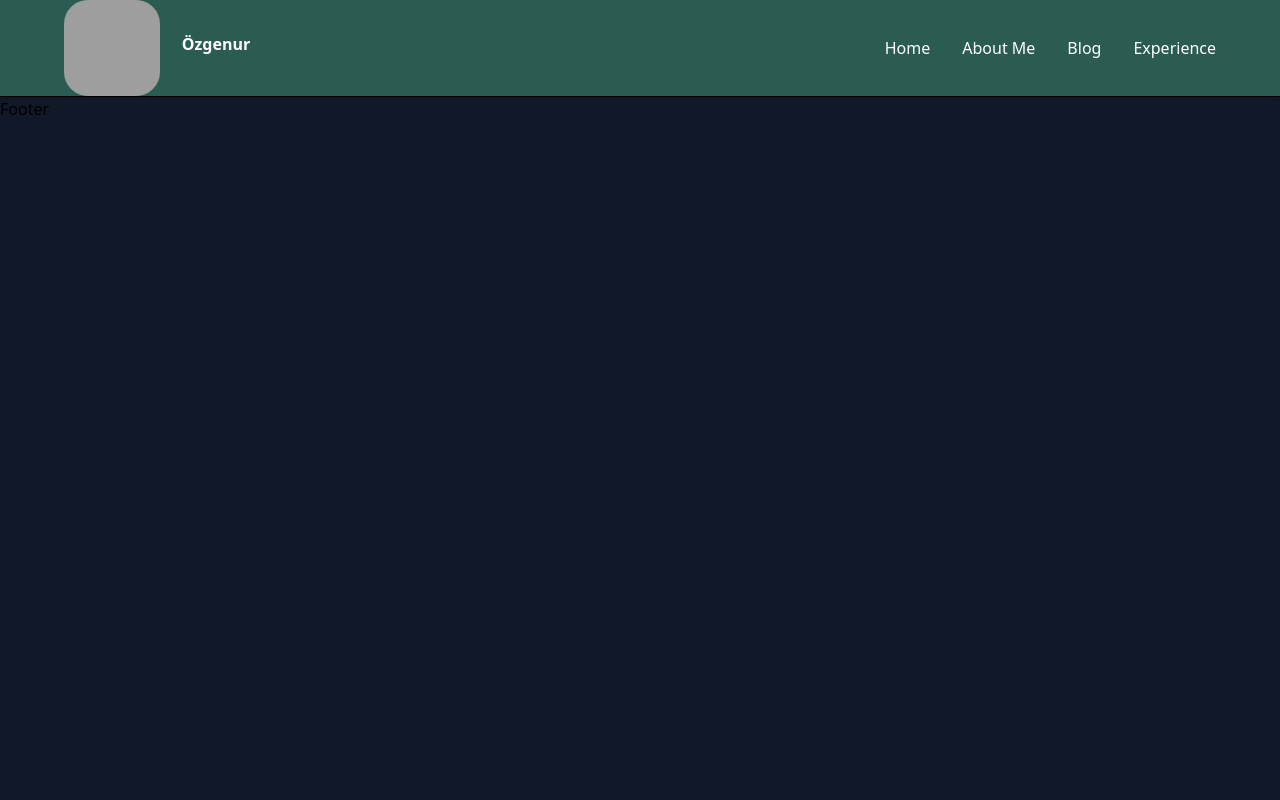
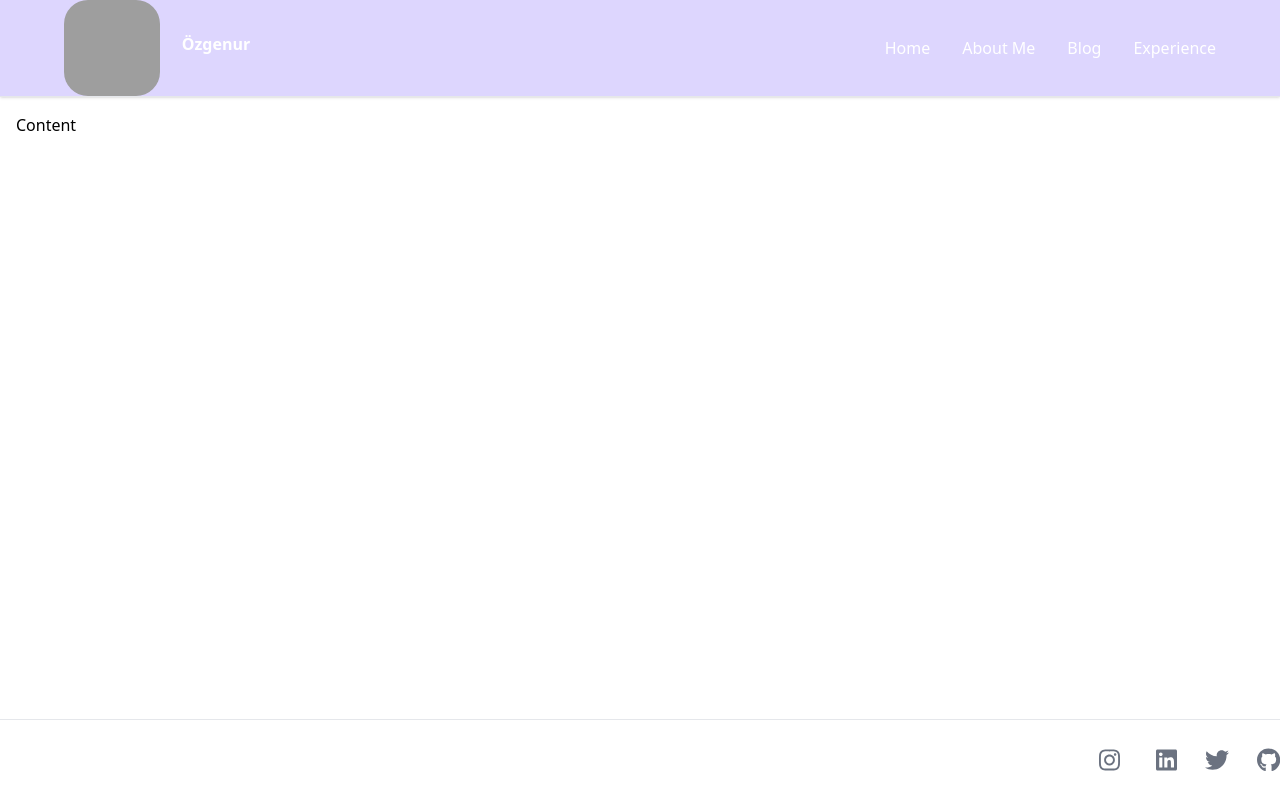
Before and after one commit to ozgeozkaraa01/my-website, a Next.js app: page / in a window 1280 px wide. Built offline with nearby package versions, Linux system fonts and the light colour scheme; grey boxes are pictures that could not be loaded.

Commit message:
completed footer component

```diff
--- /dev/null
+++ b/components/Content.jsx
@@ -0,0 +1,9 @@
+import React from "react";
+
+const Content = () => {
+  return (
+   <div className=" p-4 flex-grow ">Content</div>
+   );
+};
+
+export default Content;
--- a/components/Footer.jsx
+++ b/components/Footer.jsx
@@ -1,9 +1,39 @@
-import React from 'react'
+import { FontAwesomeIcon } from "@fortawesome/react-fontawesome";
+import {
+  faInstagram,
+  faLinkedin,
+  faTwitter,
+  faGithub,
+} from "@fortawesome/free-brands-svg-icons";
+
+import React from "react";
 
 const Footer = () => {
   return (
-    <div>Footer</div>
-  )
-}
+    <footer className="py-4 bottom-0 inset-x-0 border-t">
+      <div className="container">
+        <div className="flex flex-col md:flex-row space-y-4 md:space-y-0 justify-between items-center">
+          {/* Left */}
+          <div></div>
+          {/* Right */}
+          <div className="flex items-center space-x-7 text-2xl">
+            <a href="#" className="p-2 transition" target="blank">
+              <FontAwesomeIcon className="text-gray-500" icon={faInstagram} />
+            </a>
+            <a href="#">
+              <FontAwesomeIcon className="text-gray-500" icon={faLinkedin} />
+            </a>
+            <a href="#">
+              <FontAwesomeIcon className="text-gray-500" icon={faTwitter} />
+            </a>
+            <a href="#">
+              <FontAwesomeIcon className="text-gray-500" icon={faGithub} />
+            </a>
+          </div>
+        </div>
+      </div>
+    </footer>
+  );
+};
 
-export default Footer
+export default Footer;
--- a/components/Header.jsx
+++ b/components/Header.jsx
@@ -3,7 +3,7 @@ import React from "react";
 
 const Header = () => {
   return (
-    <div className="shadow border-b sticky top-0 bg-green z-30">
+    <div className="shadow border-b sticky top-0 bg-violet-200 z-30">
       <div className="flex items-center justify-between max-w-6xl mx-4 xl:mx-auto">
         {/* Left */}
         <div className=" h-24 w-24 space-x-28 relative">
--- a/package.json
+++ b/package.json
@@ -9,6 +9,11 @@
     "lint": "next lint"
   },
   "dependencies": {
+    "@fortawesome/fontawesome-svg-core": "^6.2.1",
+    "@fortawesome/free-brands-svg-icons": "^6.2.1",
+    "@fortawesome/free-regular-svg-icons": "^6.2.1",
+    "@fortawesome/free-solid-svg-icons": "^6.2.1",
+    "@fortawesome/react-fontawesome": "^0.2.0",
     "@next/font": "13.1.1",
     "eslint": "8.31.0",
     "eslint-config-next": "13.1.1",
--- a/pages/index.js
+++ b/pages/index.js
@@ -2,12 +2,13 @@ import Head from "next/head";
 import Header from "../components/Header";
 import Footer from "../components/Footer";
 import { Inter } from "@next/font/google";
+import Content from "../components/Content";
 
 const inter = Inter({ subsets: ["latin"] });
 
 export default function Home() {
   return (
-    <div className="bg-darkblue min-h-screen">
+    <div className="bg-darkblue flex flex-col h-screen min-h-screen">
       <Head>
         <title>Özgenur Özkara</title>
         <meta name="description" content="Generated by create next app" />
@@ -18,6 +19,10 @@ export default function Home() {
       {/* Header */}
       <Header />
 
+      {/* Content */}
+
+      <Content />
+
       {/* Footer */}
 
       <Footer />
--- a/tailwind.config.js
+++ b/tailwind.config.js
@@ -5,11 +5,13 @@ module.exports = {
     "./components/**/*.{js,ts,jsx,tsx}",
   ],
   theme: {
-    colors: {
-      green: "#2a5c52",
-      white: "#ffff",
-      darkblue: "#111827",
-    },
+    // colors: {
+    //   green: "#2a5c52",
+    //   white: "#ffff",
+    //   darkblue: "#111827",
+    //   lightgray: "#E7EAE8",
+    //   darkgray: "#6B7280",
+    // },
     extend: {},
   },
   plugins: [],
```
Also changed, not shown: 1 other file (tests, documents, lock files or other folders).
